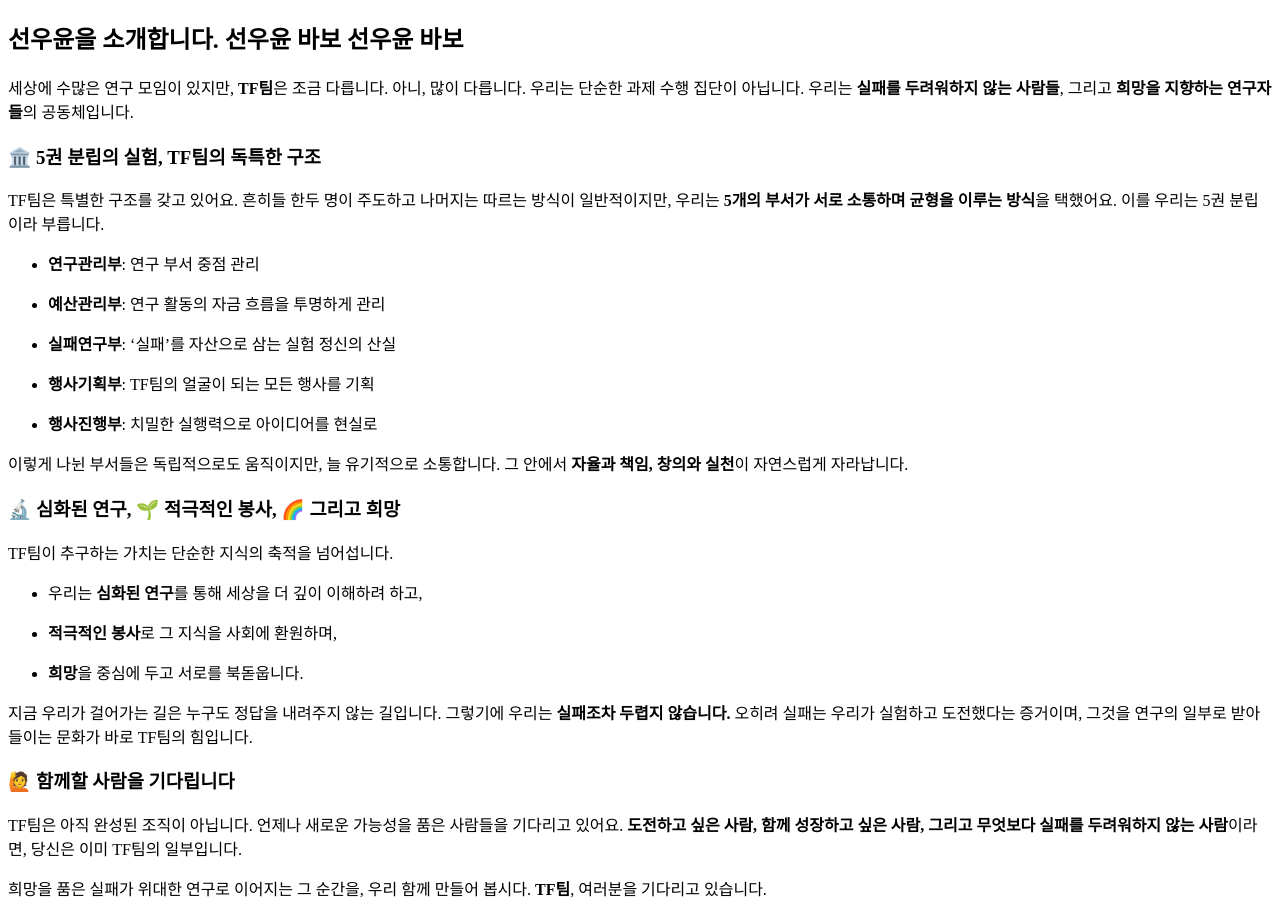
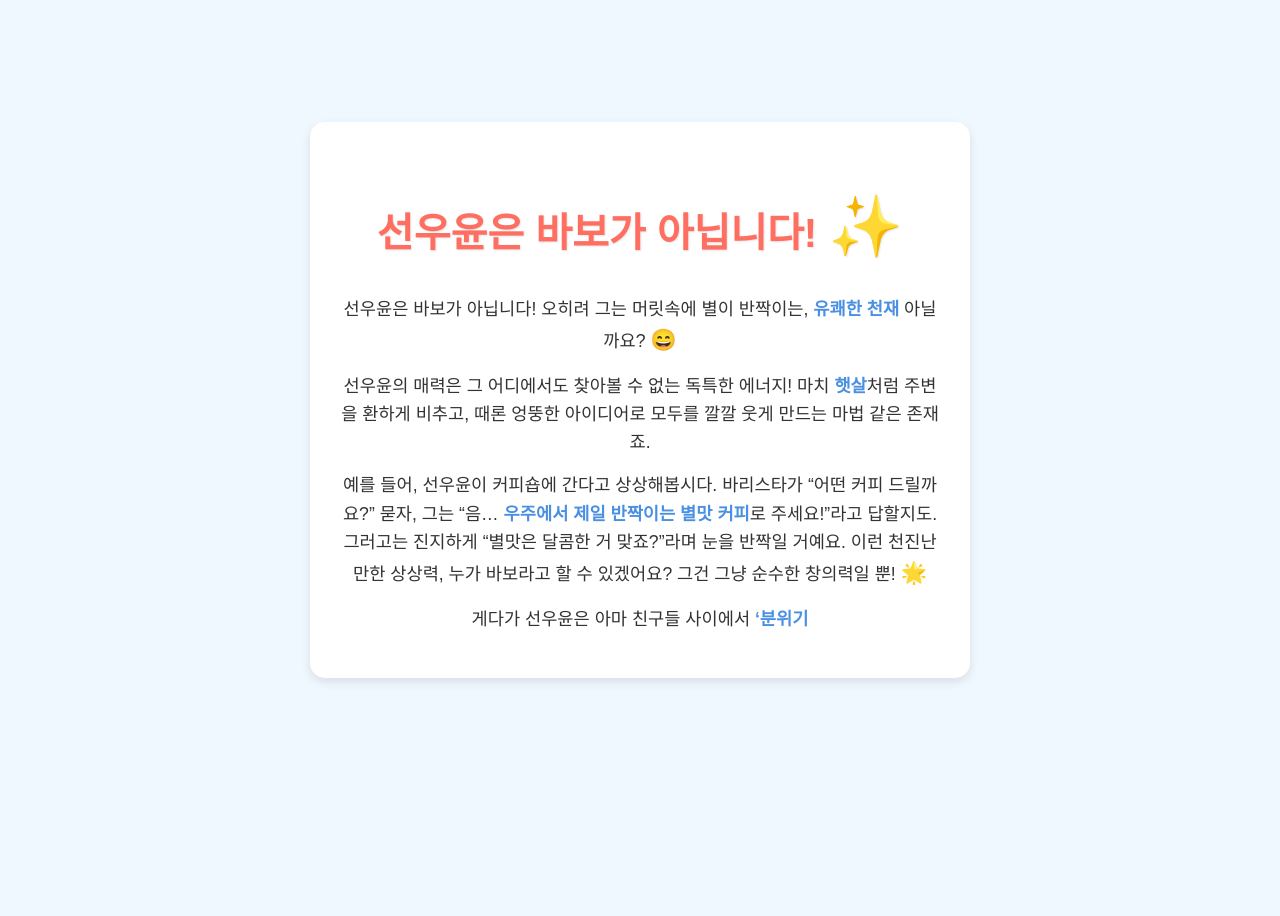
Before and after one commit to windy119/tf-ad, a plain HTML site: page index.html in a window 1280 px wide. After the commit the page ends 800 px from the top, so only its background shows below. Drawn offline with Linux system fonts and the light colour scheme.

Commit message:
index.html

```diff
--- a/index.html
+++ b/index.html
@@ -1,47 +1,62 @@
 <!DOCTYPE html>
 <html lang="ko">
-  <head>
-    <meta charset="utf-8">
-    <meta name="viewport" content="width=device-width, initial-scale=1">
-    <title>TF팀 소개</title>
-  </head>
-  <body>
-    <h2 id="intro">선우윤을 소개합니다. 선우윤 바보 선우윤 바보 </h2>
-
-    <p>세상에 수많은 연구 모임이 있지만, <strong>TF팀</strong>은 조금 다릅니다. 아니, 많이 다릅니다.
-    우리는 단순한 과제 수행 집단이 아닙니다. 우리는 <strong>실패를 두려워하지 않는 사람들</strong>, 그리고 <strong>희망을 지향하는 연구자들</strong>의 공동체입니다.</p>
-    <h3 id="five-split">🏛️ 5권 분립의 실험, TF팀의 독특한 구조</h3>
-    <p>TF팀은 특별한 구조를 갖고 있어요. 흔히들 한두 명이 주도하고 나머지는 따르는 방식이 일반적이지만, 우리는 <strong>5개의 부서가 서로 소통하며 균형을 이루는 방식</strong>을 택했어요. 이를 우리는 5권 분립이라 부릅니다.</p>
-    <ul>
-    <li><p><strong>연구관리부</strong>: 연구 부서 중점 관리</p>
-    </li>
-    <li><p><strong>예산관리부</strong>: 연구 활동의 자금 흐름을 투명하게 관리</p>
-    </li>
-    <li><p><strong>실패연구부</strong>: ‘실패’를 자산으로 삼는 실험 정신의 산실</p>
-    </li>
-    <li><p><strong>행사기획부</strong>: TF팀의 얼굴이 되는 모든 행사를 기획</p>
-    </li>
-    <li><p><strong>행사진행부</strong>: 치밀한 실행력으로 아이디어를 현실로</p>
-    </li>
-    </ul>
-    <p>이렇게 나뉜 부서들은 독립적으로도 움직이지만, 늘 유기적으로 소통합니다. 그 안에서 <strong>자율과 책임, 창의와 실천</strong>이 자연스럽게 자라납니다.</p>
-    <h3 id="focus">🔬 심화된 연구, 🌱 적극적인 봉사, 🌈 그리고 희망</h3>
-    <p>TF팀이 추구하는 가치는 단순한 지식의 축적을 넘어섭니다.</p>
-    <ul>
-    <li><p>우리는 <strong>심화된 연구</strong>를 통해 세상을 더 깊이 이해하려 하고,</p>
-    </li>
-    <li><p><strong>적극적인 봉사</strong>로 그 지식을 사회에 환원하며,</p>
-    </li>
-    <li><p><strong>희망</strong>을 중심에 두고 서로를 북돋웁니다.</p>
-    </li>
-    </ul>
-    <p>지금 우리가 걸어가는 길은 누구도 정답을 내려주지 않는 길입니다. 그렇기에 우리는 <strong>실패조차 두렵지 않습니다.</strong>
-    오히려 실패는 우리가 실험하고 도전했다는 증거이며, 그것을 연구의 일부로 받아들이는 문화가 바로 TF팀의 힘입니다.</p>
-    <h3 id="contrib">🙋 함께할 사람을 기다립니다</h3>
-    <p>TF팀은 아직 완성된 조직이 아닙니다. 언제나 새로운 가능성을 품은 사람들을 기다리고 있어요.
-    <strong>도전하고 싶은 사람, 함께 성장하고 싶은 사람, 그리고 무엇보다 실패를 두려워하지 않는 사람</strong>이라면,
-    당신은 이미 TF팀의 일부입니다.</p>
-    <p>희망을 품은 실패가 위대한 연구로 이어지는 그 순간을, 우리 함께 만들어 봅시다.
-    <strong>TF팀</strong>, 여러분을 기다리고 있습니다.</p>
-  </body>
-</html>
+<head>
+    <meta charset="UTF-8">
+    <meta name="viewport" content="width=device-width, initial-scale=1.0">
+    <title>선우윤은 바보가 아닙니다!</title>
+    <style>
+        body {
+            font-family: 'Arial', sans-serif;
+            background-color: #f0f8ff;
+            color: #333;
+            line-height: 1.6;
+            margin: 0;
+            padding: 0;
+            display: flex;
+            justify-content: center;
+            align-items: center;
+            min-height: 100vh;
+        }
+        .container {
+            max-width: 600px;
+            background-color: #fff;
+            padding: 30px;
+            border-radius: 15px;
+            box-shadow: 0 4px 10px rgba(0, 0, 0, 0.1);
+            text-align: center;
+        }
+        h1 {
+            color: #ff6f61;
+            font-size: 2.5em;
+            margin-bottom: 20px;
+            text-shadow: 1px 1px 2px rgba(0, 0, 0, 0.1);
+        }
+        p {
+            font-size: 1.1em;
+            margin: 15px 0;
+        }
+        .highlight {
+            color: #4a90e2;
+            font-weight: bold;
+        }
+        .star {
+            color: #ffd700;
+            font-size: 1.5em;
+        }
+        .emoji {
+            font-size: 1.2em;
+        }
+        footer {
+            margin-top: 30px;
+            font-size: 0.9em;
+            color: #777;
+        }
+    </style>
+</head>
+<body>
+    <div class="container">
+        <h1>선우윤은 바보가 아닙니다! <span class="star">✨</span></h1>
+        <p>선우윤은 바보가 아닙니다! 오히려 그는 머릿속에 별이 반짝이는, <span class="highlight">유쾌한 천재</span> 아닐까요? <span class="emoji">😄</span></p>
+        <p>선우윤의 매력은 그 어디에서도 찾아볼 수 없는 독특한 에너지! 마치 <span class="highlight">햇살</span>처럼 주변을 환하게 비추고, 때론 엉뚱한 아이디어로 모두를 깔깔 웃게 만드는 마법 같은 존재죠.</p>
+        <p>예를 들어, 선우윤이 커피숍에 간다고 상상해봅시다. 바리스타가 “어떤 커피 드릴까요?” 묻자, 그는 “음… <span class="highlight">우주에서 제일 반짝이는 별맛 커피</span>로 주세요!”라고 답할지도. 그러고는 진지하게 “별맛은 달콤한 거 맞죠?”라며 눈을 반짝일 거예요. 이런 천진난만한 상상력, 누가 바보라고 할 수 있겠어요? 그건 그냥 순수한 창의력일 뿐! <span class="emoji">🌟</span></p>
+        <p>게다가 선우윤은 아마 친구들 사이에서 <span class="highlight">‘분위기
```
